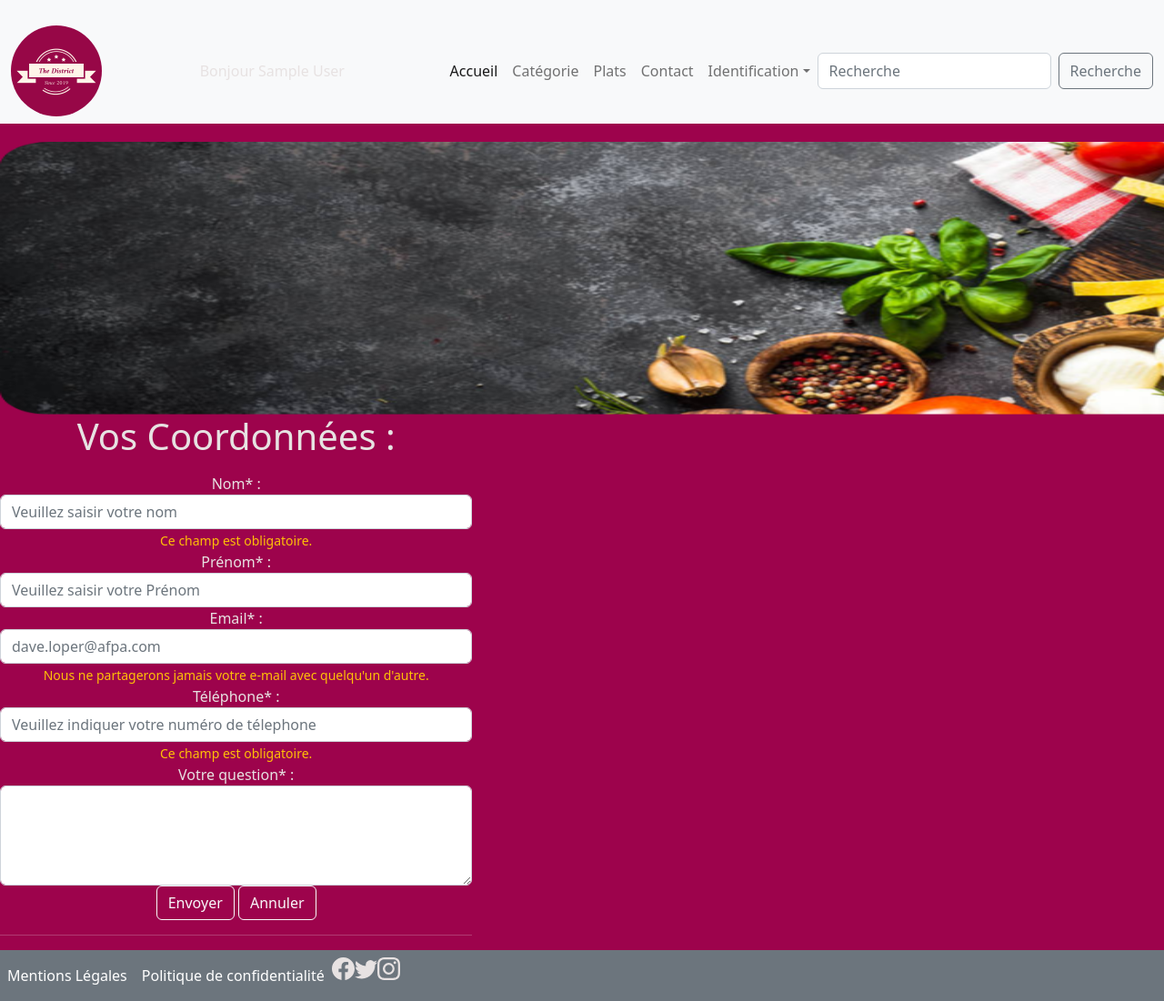
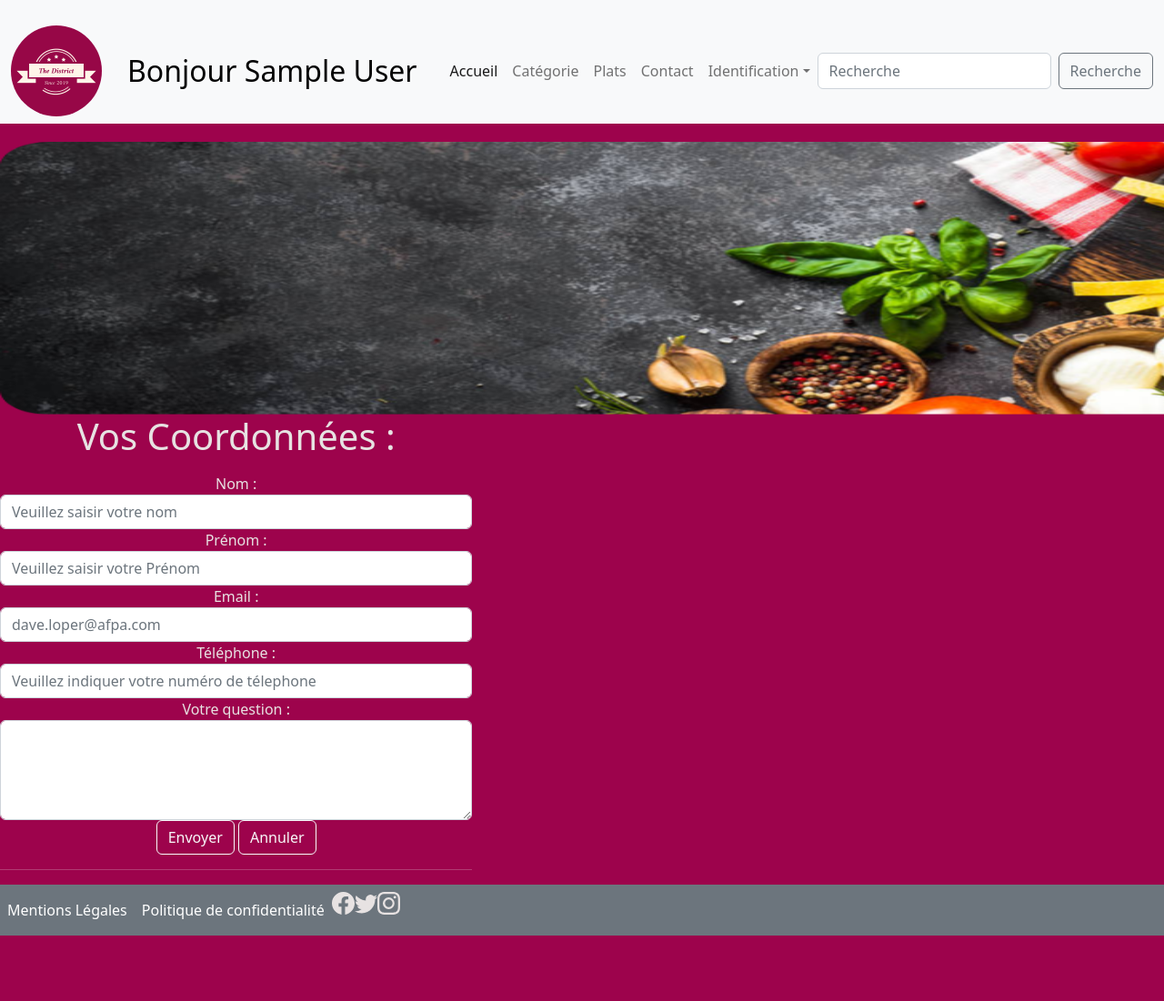
Before and after one commit to Corinna28/Full-stack, a PHP site: page /contact.php in a window 1280 px wide; the page is wider, and only the part inside the window is pictured. Shown: that part at 91% size. After the commit the page ends 1029 px from the top of that part, so only its background shows below. Run offline with PHP 8.4, Linux system fonts and the light colour scheme; the visitor is signed in with stand-in values (Sample User, id 1).

Commit message:
Recapitulatif 7juillet

```diff
--- a/District/Template/nav.php
+++ b/District/Template/nav.php
@@ -3,11 +3,13 @@
   <div class="container-fluid">
     <img src="assets/images/the_district_brand/pinterest_board_photo.png" alt="" width="100" height="100" class="rounded-circle">
 
+
     <?php
-     if (isset($_SESSION['user'])){
-echo "Bonjour " . $_SESSION['user'];
-     }
-
+    if (isset($_SESSION['user'])) {
+      ?>
+    <span class="bonjour" > <?= "Bonjour " . $_SESSION['user']; ?></span>
+  <?php
+  }
     ?>
 
     <button class="navbar-toggler" type="button" data-bs-toggle="collapse" data-bs-target="#navbarNav" aria-controls="navbarNav" aria-expanded="false" aria-label="Toggle navigation">
--- a/District/assets/css/style.css
+++ b/District/assets/css/style.css
@@ -11,6 +11,13 @@ body {
     width: 100%;
     color: rgb(231, 226, 226);
 }
+
+.container-commande{
+    display: flex;
+    justify-content: center;
+    align-items: center;
+}
+
 
 
 /* texte politique de confidentialite */
@@ -38,6 +45,14 @@ p,h1,h4,pre,h3 {
 .connecter{
     color: rgb(231, 226, 226);
 }
+
+/* bonjour */
+
+.bonjour{
+ color:rgb(5, 5, 5);
+ font-size: xx-large;
+}
+
 
 /* enregistre */
 .inscrit{
--- a/District/contact.php
+++ b/District/contact.php
@@ -1,6 +1,5 @@
 <?php
 session_start();
-
 // on importe le contenu du fichier "db.php"
 include('dao.php');
 // on exécute la méthode de connexion à notre BDD
@@ -22,9 +21,9 @@ include_once "Template/nav.php";
 
 
 
-    <div class="row gy-5">
+    <div class="row gy-5 ">
 
-        <div class="col-5">
+        <div class="col-5 ">
             <form action="" id="formulaire" method="post">
                 <fieldset>
 
@@ -34,29 +33,27 @@ include_once "Template/nav.php";
                     </legend>
 
                     <div class="form-group">
-                        <label for="nom">Nom* :</label>
-                        <input type="text" class="form-control" id="nom" name="nom" placeholder="Veuillez saisir votre nom">
-                        <small id="emailHelp" class="form-text text-warning">Ce champ est obligatoire.</small>
-                    </div>
+                        <label for="nom">Nom :</label>
+                        <input type="text" required="required" class="form-control" id="nom" name="nom" placeholder="Veuillez saisir votre nom">
+                                         </div>
                     <div class="form-group">
-                        <label for="prenom">Prénom* :</label>
-                        <input type="text" class="form-control" id="prenom" name="prenom" placeholder="Veuillez saisir votre Prénom">
+                        <label for="prenom">Prénom :</label>
+                        <input type="text" required="required" class="form-control" id="prenom" name="prenom" placeholder="Veuillez saisir votre Prénom">
                     </div>
 
                     <div class="form-group">
-                        <label for="mail">Email* :</label>
-                        <input type="text" class="form-control" id="mail" name="mail" placeholder="dave.loper@afpa.com">
-                        <small id="emailHelp" class="form-text text-warning">Nous ne partagerons jamais votre e-mail
-                            avec quelqu'un d'autre.</small>
+                        <label for="mail">Email :</label>
+                        <input type="text" required="required" class="form-control" id="mail" name="mail" placeholder="dave.loper@afpa.com">
+
                     </div>
                     <div class="form-group">
-                        <label for="phone">Téléphone* : </label>
-                        <input type="text" class="form-control" id="phone" name="phone" placeholder="Veuillez indiquer votre numéro de télephone">
-                        <small id="telephoneHelp" class="form-text text-warning">Ce champ est obligatoire.</small>
+                        <label for="phone">Téléphone : </label>
+                        <input type="text" required="required" class="form-control" id="phone" name="phone" placeholder="Veuillez indiquer votre numéro de télephone">
+
                     </div>
                     <div class="form-group">
-                        <label for="question">Votre question* :</label>
-                        <textarea class="form-control" id="question" name="question" rows="4"></textarea>
+                        <label for="question">Votre question :</label>
+                        <textarea class="form-control" required="required" id="question" name="question" rows="4"></textarea>
                     </div>
 
                 </fieldset>
--- a/District/dao.php
+++ b/District/dao.php
@@ -150,3 +150,5 @@ function getIdentifiants($identifiant, $password){
 
     return null;
 }
+
+// -----------------------------------------------------------------register.php
--- a/District/login.php
+++ b/District/login.php
@@ -22,12 +22,12 @@ include_once "Template/nav.php";
         <form method="post" action="../script/login_script.php">
             <div class="input-group ">
                 <label>Username : </label>
-                <input type="text" name="username" value="">
+                <input type="text" required="required" name="username" value="">
             </div>
             <br>
             <div class="input-group my-5">
                 <label>Password : </label>
-                <input type="password" name="password">
+                <input type="password" required="required" name="password">
             </div>
 
             <button type="submit" class="btn btn-outline-light">Se connecter</button>
--- a/District/mentionlegales.php
+++ b/District/mentionlegales.php
@@ -1,6 +1,6 @@
 <?php
+
 session_start();
-
 // on importe le contenu du fichier "db.php"
 include('dao.php');
 // on exécute la méthode de connexion à notre BDD
--- a/District/script/login_script.php
+++ b/District/script/login_script.php
@@ -19,7 +19,6 @@ if ($_SERVER["REQUEST_METHOD"] == "POST") {
     // stocker les informations de l'utilisateur
     if ($user) {
         $_SESSION['user'] = $user['nom_prenom'];
-        var_dump($user['nom_prenom']);
         header('Location: /index.php');
         exit;
     } else {
--- a/District/script/script_commande.php
+++ b/District/script/script_commande.php
@@ -1,4 +1,5 @@
 <?php
+session_start();
 require_once '../vendor/autoload.php';
 
 use PHPMailer\PHPMailer\PHPMailer;
@@ -114,9 +115,11 @@ try {
 } catch (Exception $e) {
     echo "Erreur : " . $requete->errorInfo()[2] . "<br>";
     die("Fin du script (script/script_commande.php)");
+
 }
 
-// Si OK: redirection
+// Si OK: redirection avec un message qui peut être récupéré sur la page d'accueil
+$_SESSION['commande_ok']='OK!';
 header("Location: /index.php");
 exit;
 ?>
```
Also changed, not shown: District/commande.php (+8 -8 lines), District/index.php (+10 -1 lines), District/register.php (+4 -4 lines), District/script/register_script.php (added, +37 -0 lines), 1 other file.
